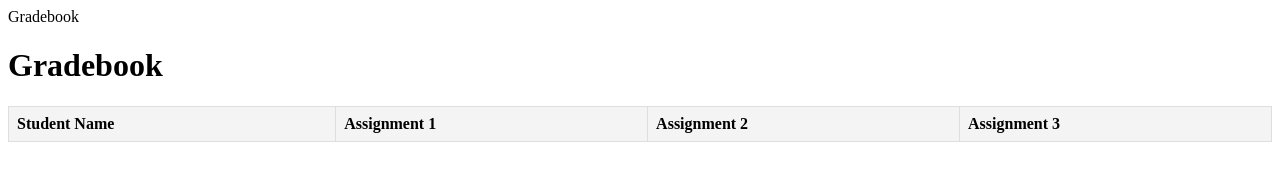
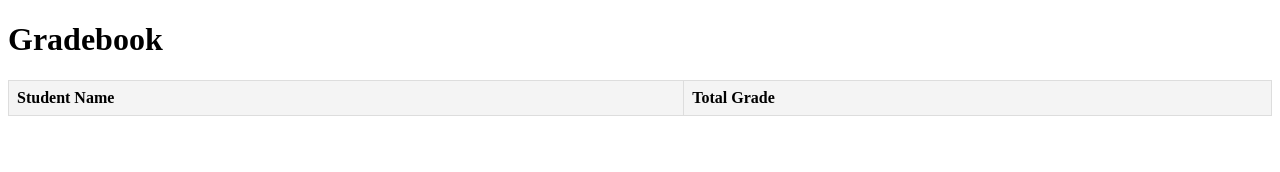
Before and after one commit to rumblesloth/rumblesloth.github.io, a plain HTML site: page frankshaw_gradebook.html in a window 1280 px wide. Drawn offline with Linux system fonts and the light colour scheme; no server answers.

Commit message:
Update frankshaw_gradebook.html

```diff
--- a/frankshaw_gradebook.html
+++ b/frankshaw_gradebook.html
@@ -1,21 +1,19 @@
 <!DOCTYPE html>
 <html lang="en">
 <head>
-    <meta charset="UTF-8"
-    <meta name="viewport" content="width=device-width, initial-scale=1.0"
+  <meta charset="UTF-8">
+  <meta name="viewport" content="width=device-width, initial-scale=1.0">
   <title>Gradebook</title>
   <style>
     table {
       width: 100%;
       border-collapse: collapse;
     }
-
     th, td {
       border: 1px solid #ddd;
       padding: 8px;
       text-align: left;
     }
-
     th {
       background-color: #f4f4f4;
     }
@@ -27,14 +25,11 @@ th {
     <thead>
       <tr>
         <th>Student Name</th>
-        <th>Assignment 1</th>
-        <th>Assignment 2</th>
-        <th>Assignment 3</th>
-        <!-- Add more assignment columns as needed -->
+        <th>Total Grade</th>
       </tr>
     </thead>
     <tbody>
-    <!-- Rows will be populated dynamically with JavaScript -->
+      <!-- Rows will be populated dynamically -->
     </tbody>
   </table>
   <script src="gradebook.js"></script>
```
Lines whose indentation alone changed are shown as unchanged.
